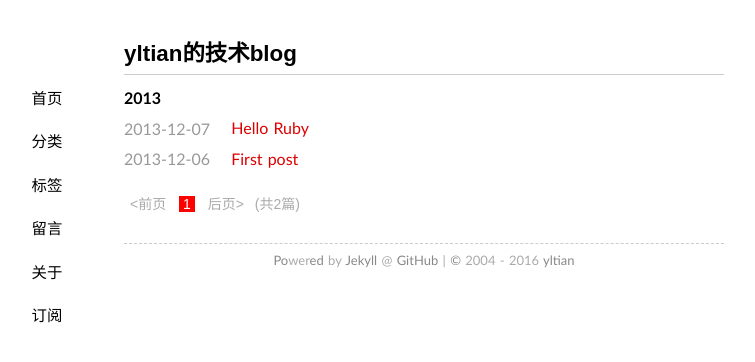
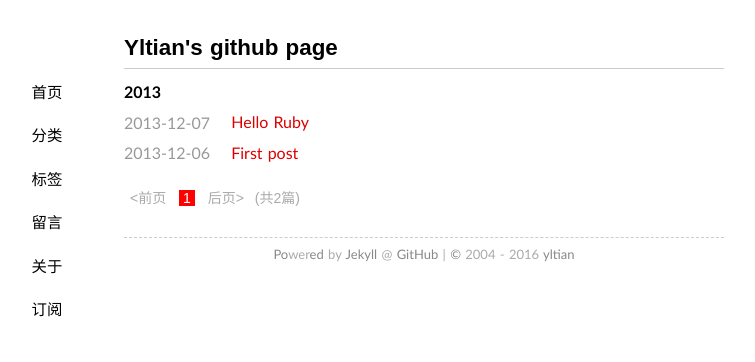
Before and after one commit to yltian/yltian.github.com, a Jekyll site: the page built from index.html, in a window 1280 px wide. Shown: the top 362 px of the page, without its empty margins (216-971 px from the left). Built offline with Jekyll 4.4.1, drawn with Linux system fonts in a browser that asks for light colours; some web fonts are replaced; Markdown is read by kramdown in place of the engine named in the settings; the list of posts is cut into pages by our own code.

Commit message:
modified: index.html

```diff
--- a/index.html
+++ b/index.html
@@ -1,5 +1,5 @@
 ---
-title: yltian的技术blog
+title: Yltian's github page
 layout: page
 ---
 
```
